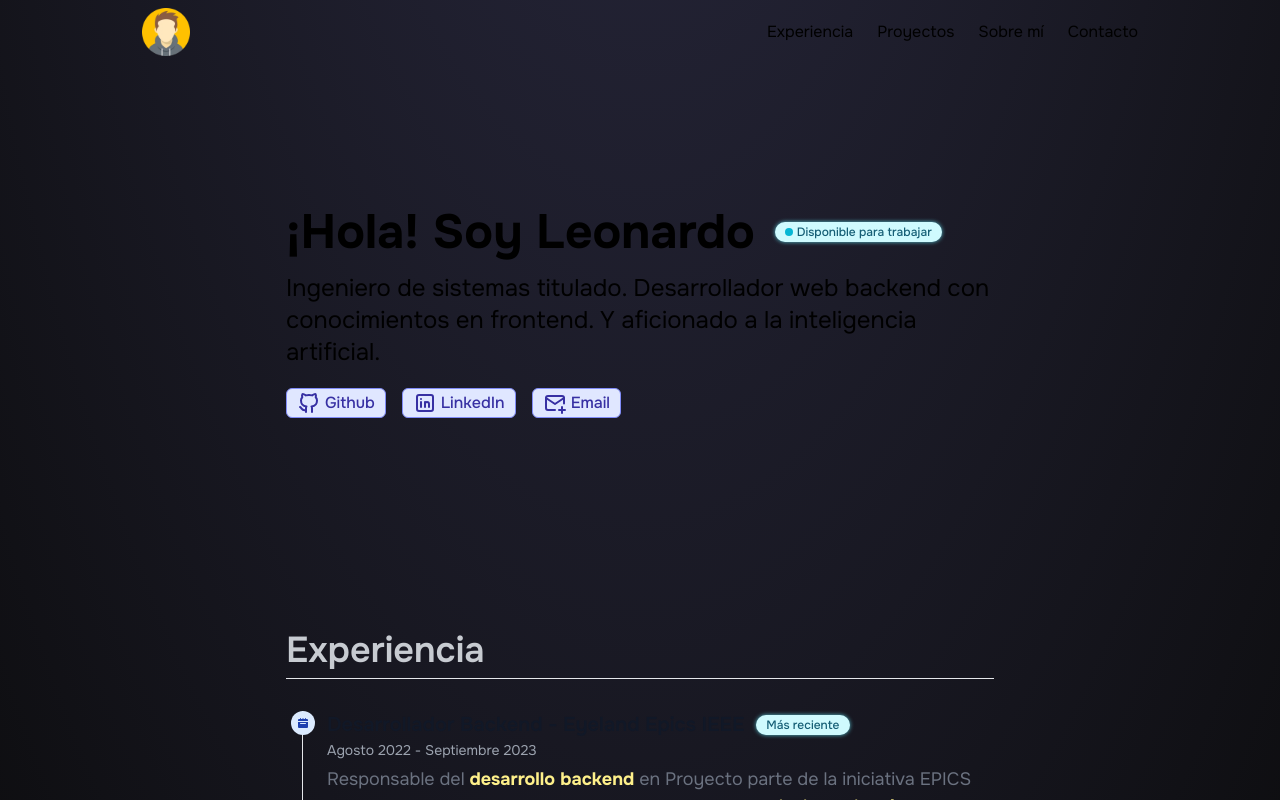
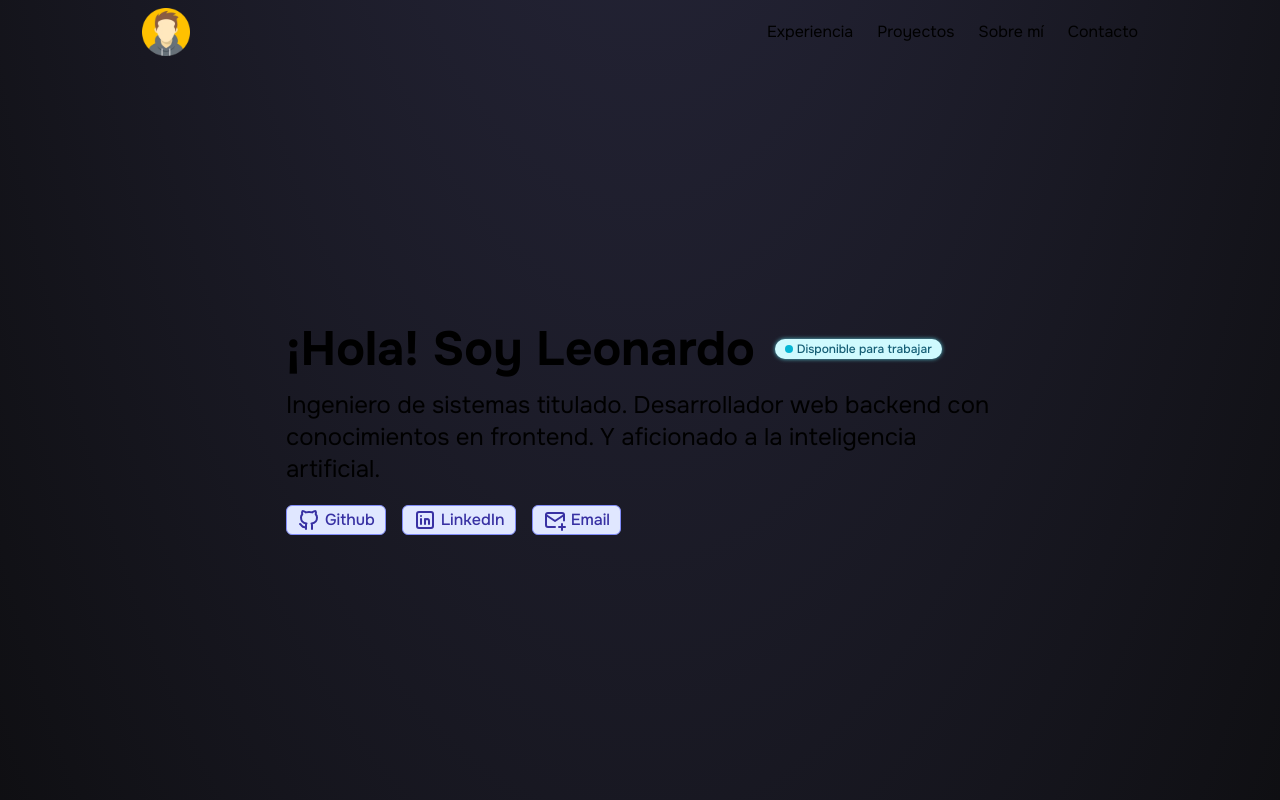
Before and after one commit to LeoLizc/leolizc.portfolio, a Next.js app: page / in a window 1280 px wide. Shown: the top 800 px of the page. Built offline with nearby package versions, Linux system fonts and the light colour scheme.

Commit message:
Page intro resized to vp

```diff
--- a/src/app/page.tsx
+++ b/src/app/page.tsx
@@ -10,7 +10,8 @@ export default function Home() {
   // ? Alternative text color #8ec8fb
   return (
     <main className="">
-      <SectionLayout className="pt-52 !pb-32">
+      <SectionLayout className="pt-52 !pb-32 !h-[100svh] flex items-center">
+        <div>
           <h1 className="text-3xl md:text-4xl lg:text-5xl font-bold flex flex-row gap-5 items-center mb-4">
             ¡Hola! Soy Leonardo
             <a
@@ -39,6 +40,7 @@ export default function Home() {
               <MailIcon />
             </Badge>
           </nav>
+        </div>
       </SectionLayout>
       <SectionLayout title="Experiencia" id="experiencia">
         <Experience />
```
Lines whose indentation alone changed are shown as unchanged.
